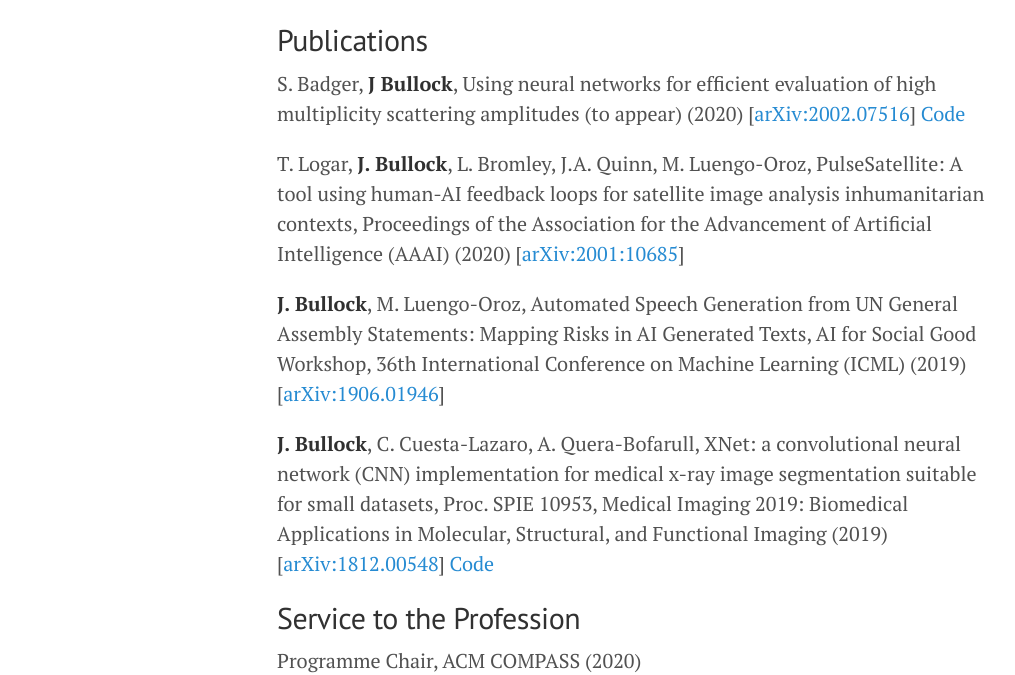
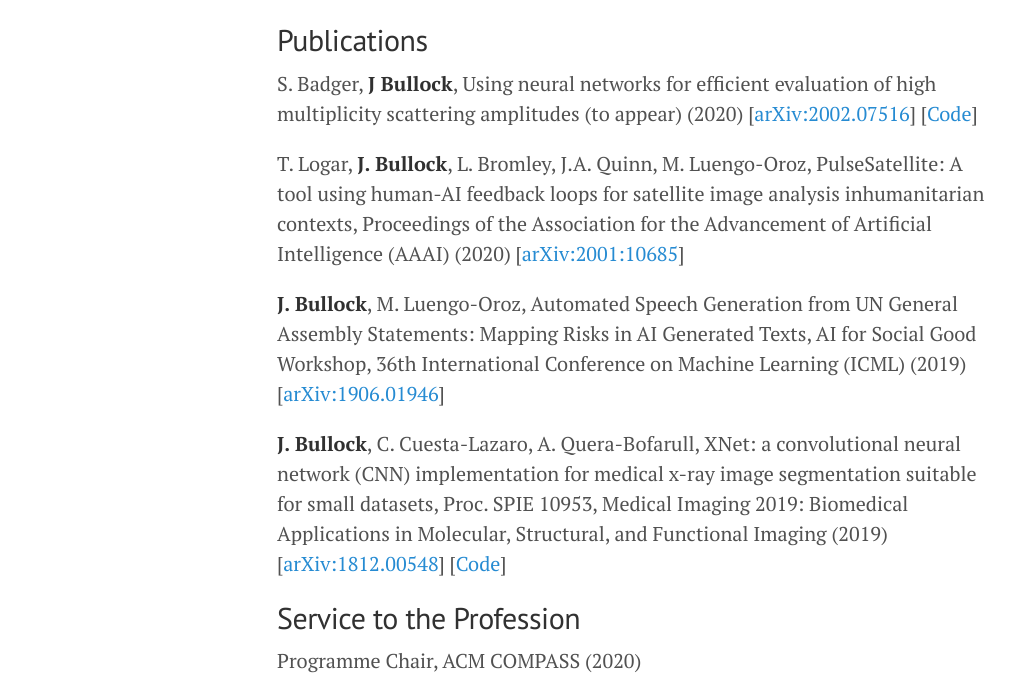
Before and after one commit to JosephPB/josephpb.github.io, a Jekyll site: the page built from publications.md, in a window 1280 px wide and 900 px high, scrolled down 201 px. Shown: the part 160-835 px from the top of the window, without its empty margins (3-1018 px from the left). Built offline with Jekyll 4.4.1, drawn with Linux system fonts in a browser that asks for light colours.

```diff
--- a/publications.md
+++ b/publications.md
@@ -9,13 +9,13 @@
 
 ## Publications
 
-S. Badger, **J Bullock**, Using neural networks for efficient evaluation of high multiplicity scattering amplitudes (to appear) (2020) [[arXiv:2002.07516](https://arxiv.org/abs/2002.07516)] [Code](https://github.com/JosephPB/n3jet)
+S. Badger, **J Bullock**, Using neural networks for efficient evaluation of high multiplicity scattering amplitudes (to appear) (2020) [[arXiv:2002.07516](https://arxiv.org/abs/2002.07516)] [[Code](https://github.com/JosephPB/n3jet)]
 
 T. Logar, **J. Bullock**, L. Bromley, J.A. Quinn, M. Luengo-Oroz, PulseSatellite: A tool using human-AI feedback loops for satellite image analysis inhumanitarian contexts, Proceedings of the Association for the Advancement of Artificial Intelligence (AAAI) (2020) [[arXiv:2001:10685](https://arxiv.org/abs/2001.10685)]
 
 **J. Bullock**, M. Luengo-Oroz, Automated Speech Generation from UN General Assembly Statements: Mapping Risks in AI Generated Texts, AI for Social Good Workshop, 36th International Conference on Machine Learning (ICML) (2019) [[arXiv:1906.01946](https://arxiv.org/abs/1906.01946)]
 
-**J. Bullock**, C. Cuesta-Lazaro, A. Quera-Bofarull, XNet: a convolutional neural network (CNN) implementation for medical x-ray image segmentation suitable for small datasets, Proc. SPIE 10953, Medical Imaging 2019: Biomedical Applications in Molecular, Structural, and Functional Imaging (2019) [[arXiv:1812.00548](https://arxiv.org/abs/1812.00548)] [Code](https://github.com/JosephPB/XNet)
+**J. Bullock**, C. Cuesta-Lazaro, A. Quera-Bofarull, XNet: a convolutional neural network (CNN) implementation for medical x-ray image segmentation suitable for small datasets, Proc. SPIE 10953, Medical Imaging 2019: Biomedical Applications in Molecular, Structural, and Functional Imaging (2019) [[arXiv:1812.00548](https://arxiv.org/abs/1812.00548)] [[Code](https://github.com/JosephPB/XNet)]
 
 ## Service to the Profession
 
```
